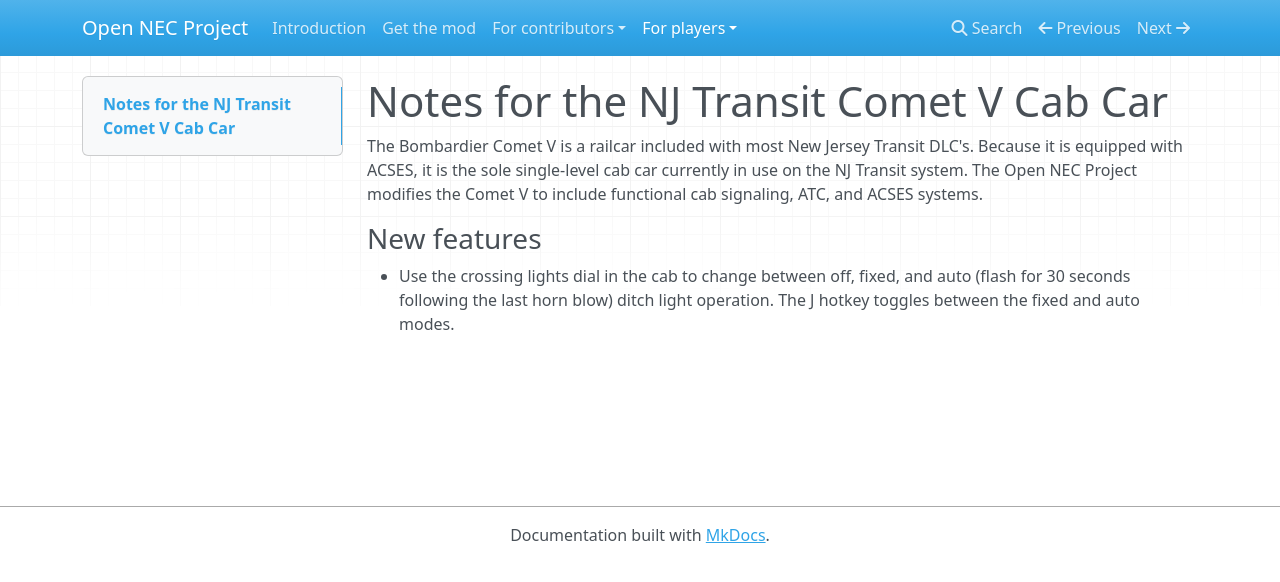
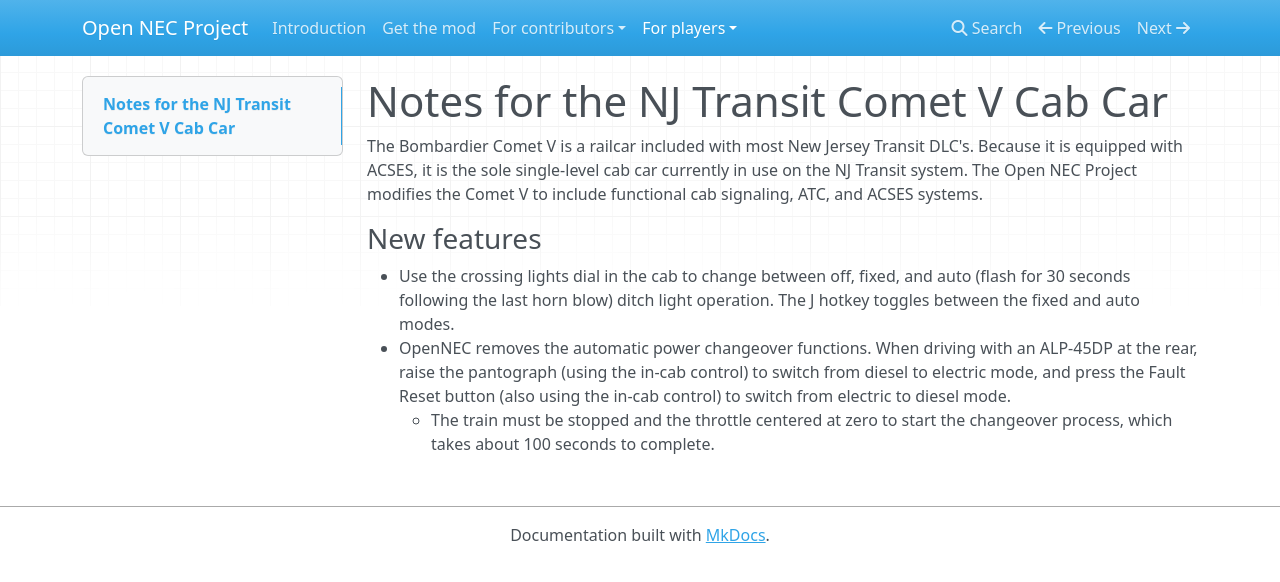
Before and after one commit to YoRyan/open-nec, an MkDocs documentation site: the page built from Docs/for-players/njt-cometv.md, in a window 1280 px wide. Shown: the top 582 px of the page. Built offline with MkDocs 1.6.1, drawn with Linux system fonts in a browser that asks for light colours; nearby versions of some CDN libraries.

Commit message:
docs(alp45): add alp-45dp player documentation

```diff
--- a/Docs/for-players/njt-cometv.md
+++ b/Docs/for-players/njt-cometv.md
@@ -1,7 +1,9 @@
 # Notes for the NJ Transit Comet V Cab Car
 
-The Bombardier Comet V is a railcar included with most New Jersey Transit DLC's. Because it is equipped with ACSES, it is the sole single-level cab car currently in use on the NJ Transit system.  The Open NEC Project modifies the Comet V to include functional cab signaling, ATC, and ACSES systems.
+The Bombardier Comet V is a railcar included with most New Jersey Transit DLC's. Because it is equipped with ACSES, it is the sole single-level cab car currently in use on the NJ Transit system. The Open NEC Project modifies the Comet V to include functional cab signaling, ATC, and ACSES systems.
 
 ### New features
 
 - Use the crossing lights dial in the cab to change between off, fixed, and auto (flash for 30 seconds following the last horn blow) ditch light operation. The J hotkey toggles between the fixed and auto modes.
+- OpenNEC removes the automatic power changeover functions. When driving with an ALP-45DP at the rear, raise the pantograph (using the in-cab control) to switch from diesel to electric mode, and press the Fault Reset button (also using the in-cab control) to switch from electric to diesel mode.
+    - The train must be stopped and the throttle centered at zero to start the changeover process, which takes about 100 seconds to complete.
```
Also changed, not shown: Docs/for-players/njt-alp45.md (added, +13 -0 lines), Docs/for-players/njt-multilevel.md (+2 -0 lines).
